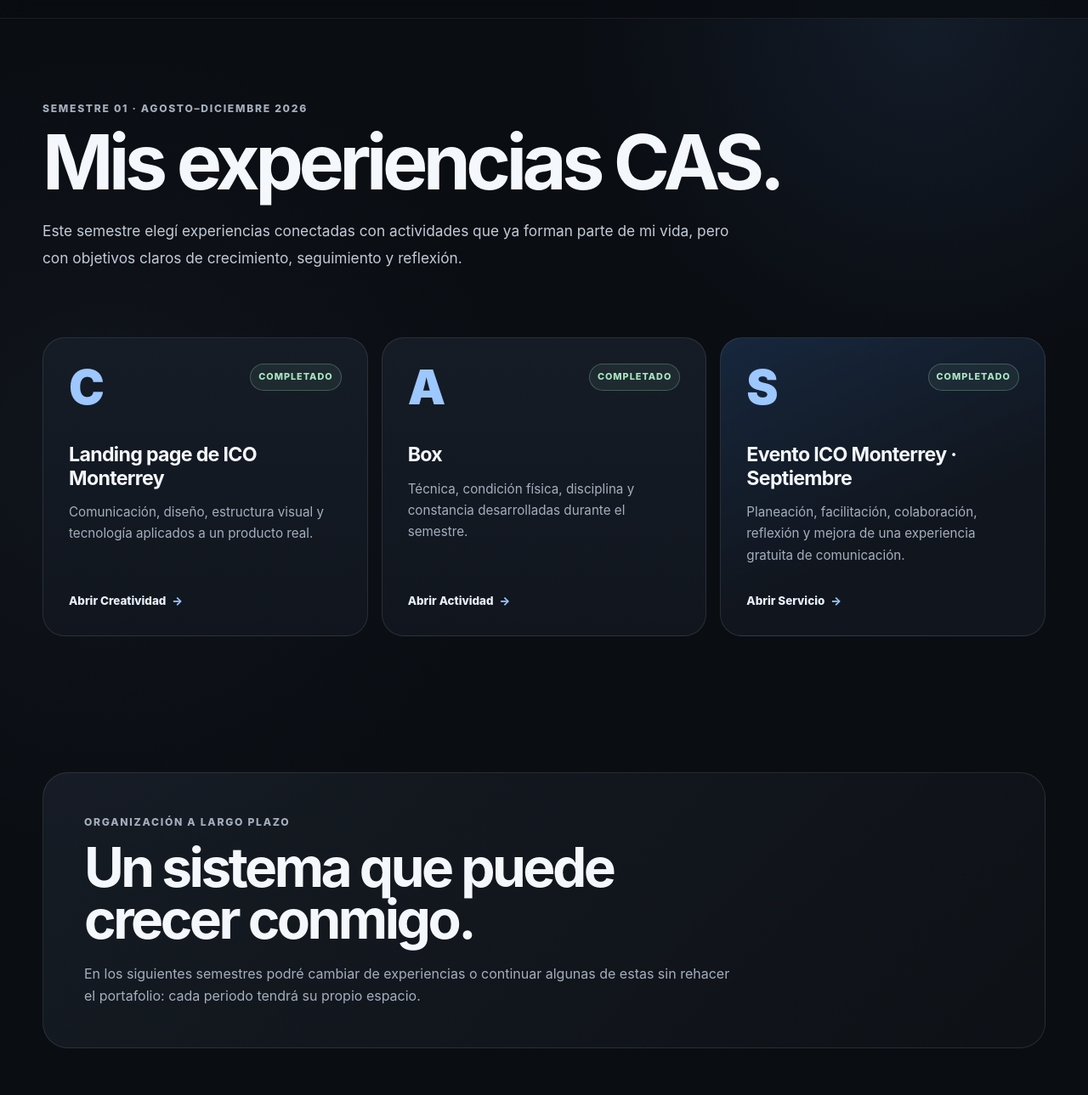
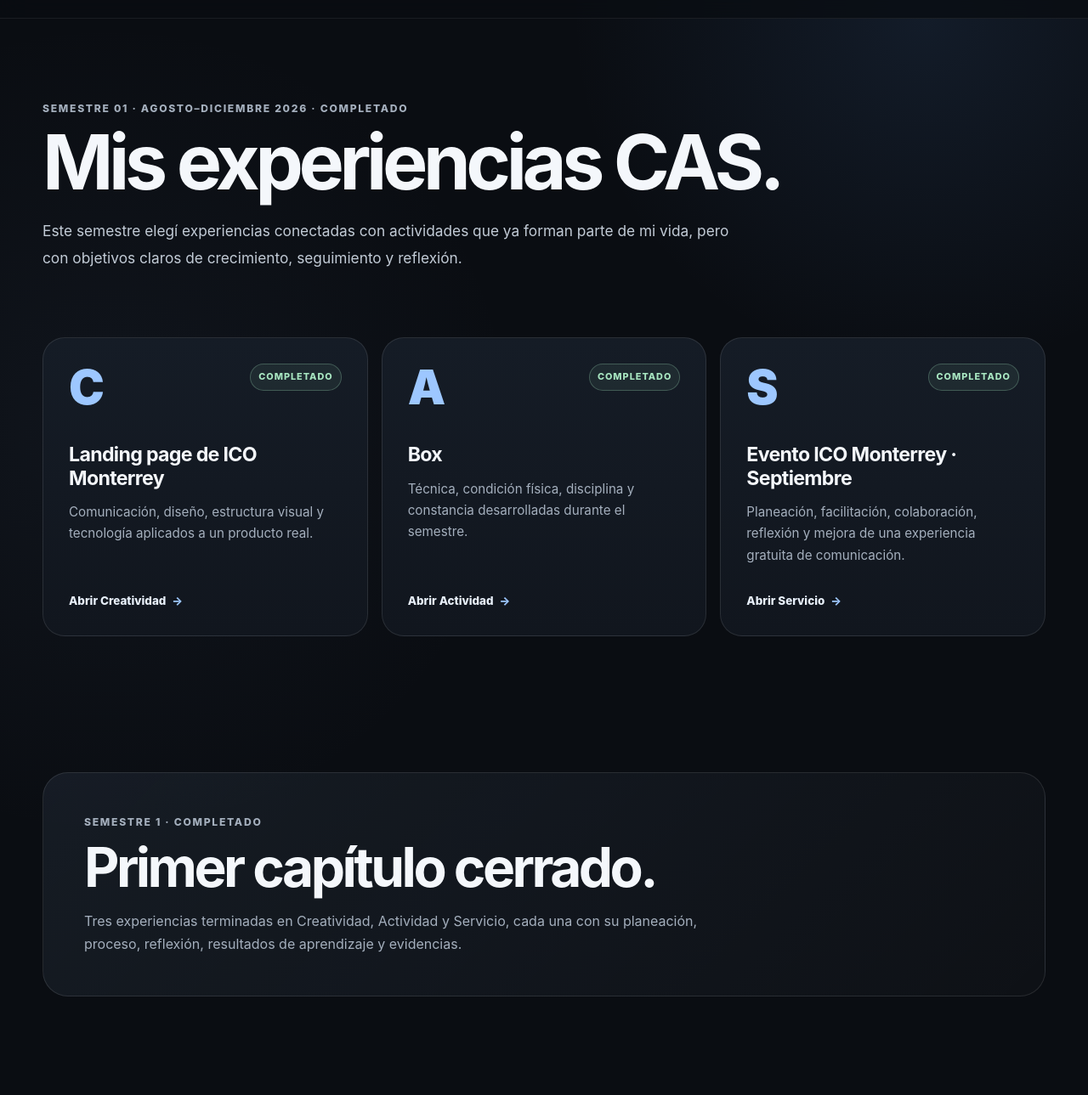
Before and after one commit to ico-monterrey/landing, a plain HTML site: page cas/semestre-1.html in a window 1280 px wide. Shown: the part 51-1340 px from the top of the page at 85% size. Drawn offline with Linux system fonts and the light colour scheme.

Commit message:
cas 3er componente v.3

```diff
--- a/cas/semestre-1.html
+++ b/cas/semestre-1.html
@@ -22,7 +22,7 @@
 
 <main>
   <section class="page-hero shell reveal">
-    <p class="eyebrow">Semestre 01 · Agosto–Diciembre 2026</p>
+    <p class="eyebrow">Semestre 01 · Agosto–Diciembre 2026 · Completado</p>
     <h1>Mis experiencias CAS.</h1>
     <p class="page-lead">Este semestre elegí experiencias conectadas con actividades que ya forman parte de mi vida, pero con objetivos claros de crecimiento, seguimiento y reflexión.</p>
   </section>
@@ -30,10 +30,16 @@
     <div class="cas-grid reveal">
       <a class="cas-card" href="creatividad.html"><div class="cas-topline"><span class="cas-letter">C</span><span class="status status-done">Completado</span></div><h3>Landing page de ICO Monterrey</h3><p>Comunicación, diseño, estructura visual y tecnología aplicados a un producto real.</p><span class="text-link">Abrir Creatividad <span>→</span></span></a>
       <a class="cas-card" href="actividad.html"><div class="cas-topline"><span class="cas-letter">A</span><span class="status status-done">Completado</span></div><h3>Box</h3><p>Técnica, condición física, disciplina y constancia desarrolladas durante el semestre.</p><span class="text-link">Abrir Actividad <span>→</span></span></a>
-      <a class="cas-card featured" href="servicio-septiembre.html"><div class="cas-topline"><span class="cas-letter">S</span><span class="status status-done">Completado</span></div><h3>Evento ICO Monterrey · Septiembre</h3><p>Planeación, facilitación, colaboración, reflexión y mejora de una experiencia gratuita de comunicación.</p><span class="text-link">Abrir Servicio <span>→</span></span></a>
+      <a class="cas-card" href="servicio-septiembre.html"><div class="cas-topline"><span class="cas-letter">S</span><span class="status status-done">Completado</span></div><h3>Evento ICO Monterrey · Septiembre</h3><p>Planeación, facilitación, colaboración, reflexión y mejora de una experiencia gratuita de comunicación.</p><span class="text-link">Abrir Servicio <span>→</span></span></a>
     </div>
   </section>
-  <section class="section shell closing-section"><div class="closing-card reveal"><p class="kicker">Organización a largo plazo</p><h2>Un sistema que puede crecer conmigo.</h2><p>En los siguientes semestres podré cambiar de experiencias o continuar algunas de estas sin rehacer el portafolio: cada periodo tendrá su propio espacio.</p></div></section>
+  <section class="section shell closing-section">
+    <div class="closing-card reveal">
+      <p class="kicker">Semestre 1 · Completado</p>
+      <h2>Primer capítulo cerrado.</h2>
+      <p>Tres experiencias terminadas en Creatividad, Actividad y Servicio, cada una con su planeación, proceso, reflexión, resultados de aprendizaje y evidencias.</p>
+    </div>
+  </section>
 </main>
 
   <footer class="footer">
```
Also changed, not shown: cas/index.html (+1 -1 lines).
